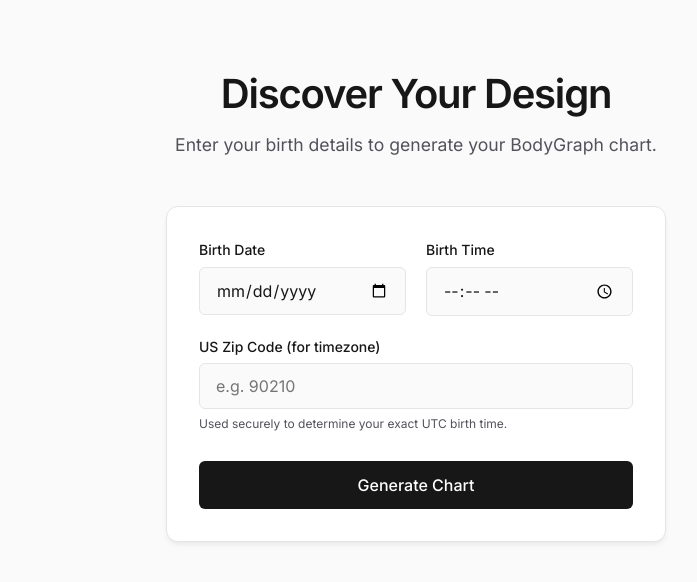
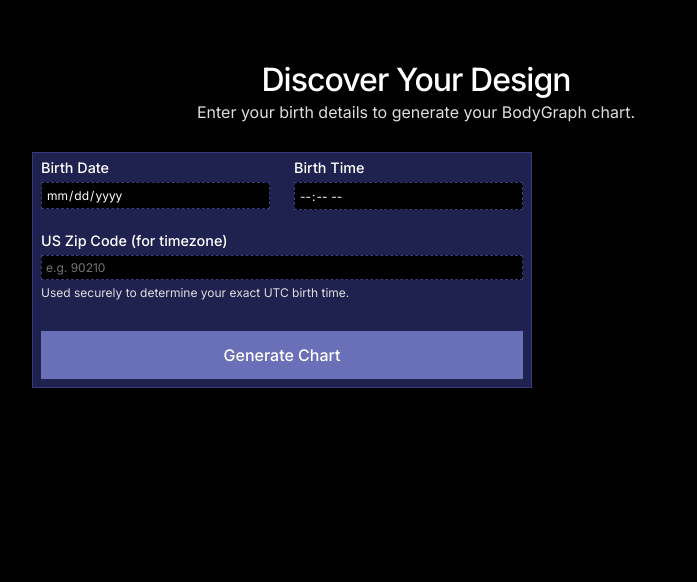
Before and after one commit to mmklmp/channel-112, a plain HTML site: page static/index.html in a window 1280 px wide. Shown: the whole page, without its empty margins (224-921 px from the left). Drawn offline with Linux system fonts and the light colour scheme.

Commit message:
Update CSS variables and styles for dark theme

```diff
--- a/static/style.css
+++ b/static/style.css
@@ -1,11 +1,11 @@
 :root {
-    --bg-main: #fafafa;
-    --text-main: #171717;
-    --text-muted: #52525b;
-    --border: #e5e5e5;
-    --card-bg: #ffffff;
-    --primary: #171717;
-    --primary-hover: #404040;
+    --bg-main: #000000;
+    --text-main: #ffffff;
+    --text-muted: #dedede;
+    --border: #373a7c;
+    --card-bg: #1f214f;
+    --primary: #6970b8;
+    --primary-hover: #000000;
     --accent: #f4f4f5;
 }
 
@@ -19,54 +19,54 @@
 body {
     background-color: var(--bg-main);
     color: var(--text-main);
-    line-height: 1.5;
+    line-height: 1;
     -webkit-font-smoothing: antialiased;
 }
 
 .container {
     max-width: 800px;
     margin: 0 auto;
-    padding: 4rem 1.5rem;
+    padding: 4rem 1rem;
 }
 
 header {
     text-align: center;
-    margin-bottom: 3rem;
+    margin-bottom: 2rem;
 }
 
 h1 {
-    font-size: 2.5rem;
-    font-weight: 600;
+    font-size: 2rem;
+    font-weight: 500;
     letter-spacing: -0.03em;
     margin-bottom: 0.5rem;
 }
 
 header p {
     color: var(--text-muted);
-    font-size: 1.1rem;
+    font-size: 1rem;
 }
 
 .clean-card {
     background: var(--card-bg);
     border: 1px solid var(--border);
-    border-radius: 12px;
-    padding: 2rem;
+    border-radius: 0px;
+    padding: .5rem;
     box-shadow: 0 4px 6px -1px rgba(0, 0, 0, 0.05), 0 2px 4px -1px rgba(0, 0, 0, 0.03);
-    margin-bottom: 1.5rem;
+    margin-bottom: 2rem;
 }
 
 form {
     max-width: 500px;
-    margin: 0 auto 3rem auto;
+    margin: 1 auto 1rem auto;
     display: flex;
     flex-direction: column;
-    gap: 1.25rem;
+    gap: 1.5rem;
 }
 
 .form-row {
     display: grid;
     grid-template-columns: 1fr 1fr;
-    gap: 1.25rem;
+    gap: 1.5rem;
 }
 
 .form-group {
@@ -76,18 +76,18 @@ form {
 }
 
 label {
-    font-size: 0.875rem;
+    font-size: .9rem;
     font-weight: 500;
     color: var(--text-main);
 }
 
 input {
     background: var(--bg-main);
-    border: 1px solid var(--border);
-    border-radius: 6px;
-    padding: 0.75rem 1rem;
+    border: 1px dashed var(--border);
+    border-radius: 0px;
+    padding: 0.25rem .25rem;
     color: var(--text-main);
-    font-size: 1rem;
+    font-size: .75rem;
     transition: border-color 0.2s, box-shadow 0.2s;
 }
 
@@ -106,7 +106,7 @@ input:focus {
     background: var(--primary);
     color: white;
     border: none;
-    border-radius: 6px;
+    border-radius: 0px;
     padding: 0.875rem;
     font-size: 1rem;
     font-weight: 500;
@@ -135,14 +135,16 @@ input:focus {
 .loader {
     width: 18px;
     height: 18px;
-    border: 2px solid rgba(255,255,255,0.3);
+    border: 2px solid rgba(255, 255, 255, 0.3);
     border-radius: 50%;
     border-top-color: white;
     animation: spin 0.8s linear infinite;
 }
 
 @keyframes spin {
-    to { transform: rotate(360deg); }
+    to {
+        transform: rotate(360deg);
+    }
 }
 
 /* Error */
@@ -164,8 +166,15 @@ input:focus {
 }
 
 @keyframes slideUp {
-    from { opacity: 0; transform: translateY(10px); }
-    to { opacity: 1; transform: translateY(0); }
+    from {
+        opacity: 0;
+        transform: translateY(10px);
+    }
+
+    to {
+        opacity: 1;
+        transform: translateY(0);
+    }
 }
 
 .center-text {
@@ -268,7 +277,10 @@ h4 {
 }
 
 @media (max-width: 640px) {
-    .grid-layout, .two-col, .form-row {
+
+    .grid-layout,
+    .two-col,
+    .form-row {
         grid-template-columns: 1fr;
     }
 }
```
